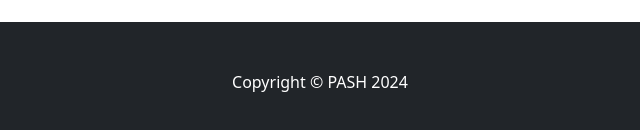
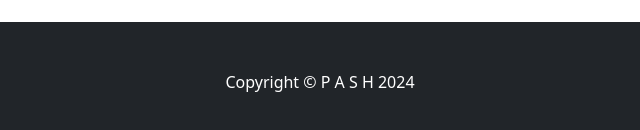
Before and after one commit to pedroadolf/06_Ghg3AluraGeek, a plain HTML site: page index.html in a window 1280 px wide. Shown: the part 1513-1643 px from the top of the page, 320-960 px from the left. Drawn offline with nearby package versions, Linux system fonts and the light colour scheme; some packages are replaced by stand-ins of ours; a script that the page names is missing; files whose address does not match are found by name.

Commit message:
Nodify copyright

```diff
--- a/index.html
+++ b/index.html
@@ -325,7 +325,7 @@
     <!-- Footer -->
     <footer class="py-5 bg-dark">
         <div class="container">
-            <p class="m-0 text-center text-white">Copyright &copy; PASH 2024</p>
+            <p class="m-0 text-center text-white">Copyright &copy; P A S H 2024</p>
         </div>
     </footer>
     <!-- Bootstrap5.js En el body al final  -->
```
